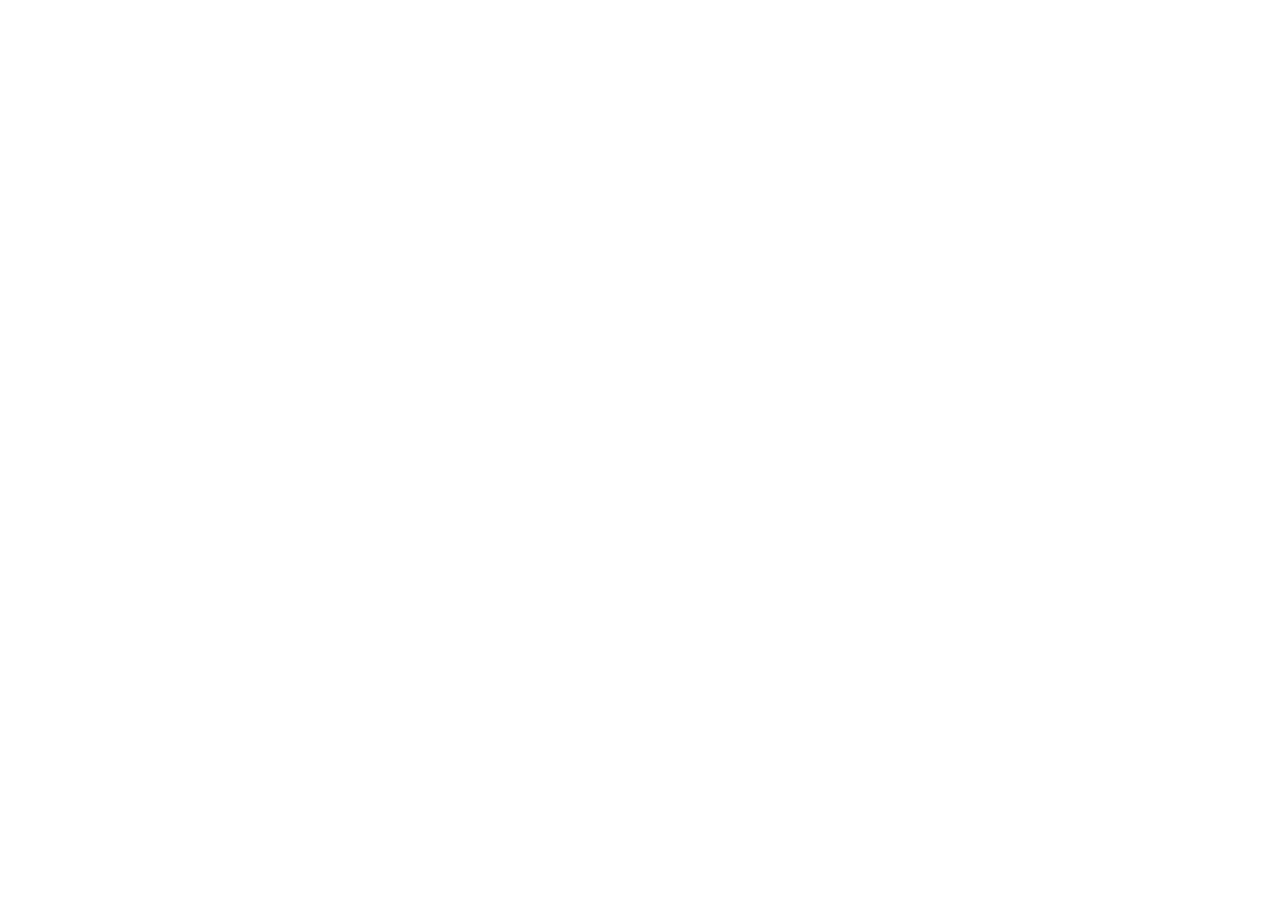
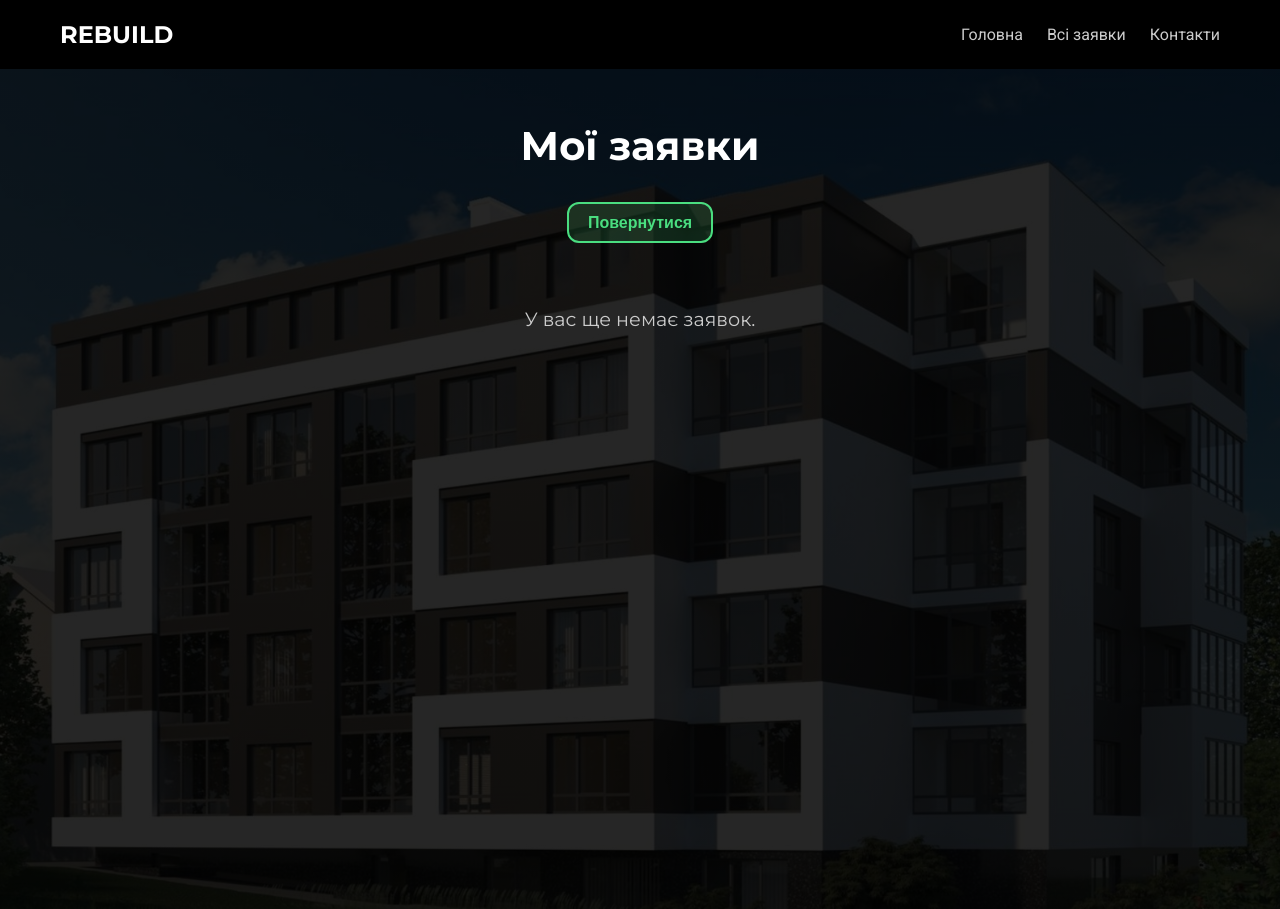
Before and after one commit to kulikp1/RebuildUA, a React (Vite) app: page /my-bids in a window 1280 px wide. Before the commit this address had no page. Before the commit the page ends 800 px from the top, so only its background shows below. Built offline with nearby package versions, Linux system fonts and the light colour scheme.

Commit message:
add bids page and logic to user page

```diff
--- a/src/components/App/App.jsx
+++ b/src/components/App/App.jsx
@@ -7,6 +7,7 @@
 import { ToastContainer } from "react-toastify";
 import "react-toastify/dist/ReactToastify.css";
 import "../AuthForm/toastifyOverrides.css";
+import MyBidsPage from "../MyBidsPage/MyBidsPage";
 
 function App() {
   return (
@@ -17,6 +18,7 @@
           <Route path="/userPage" element={<UserPage />} />
           <Route path="/companyPage" element={<CompanyPage />} />
           <Route path="/requests" element={<RequestsPage />} />
+          <Route path="/my-bids" element={<MyBidsPage />} />
         </Routes>
         <ToastContainer
           position="top-right"
--- /dev/null
+++ b/src/components/MyBidsPage/MyBidsPage.jsx
@@ -0,0 +1,83 @@
+import React, { useState, useEffect } from "react";
+import axios from "axios";
+import styles from "./MyBidsPage.module.css";
+import Header from "../Header/Header";
+
+const MyBidsPage = () => {
+  const [bids, setBids] = useState([]);
+  const [userEmail, setUserEmail] = useState("");
+
+  useEffect(() => {
+    const storedEmail = localStorage.getItem("userEmail");
+    if (storedEmail) {
+      setUserEmail(storedEmail.toLowerCase().trim());
+    }
+  }, []);
+
+  useEffect(() => {
+    const fetchBids = async () => {
+      try {
+        const response = await axios.get(
+          "https://6844cf88fc51878754d9e305.mockapi.io/bid"
+        );
+        const allBids = response.data;
+
+        console.log("ВСІ заявки з API:", allBids);
+        console.log("Email з localStorage:", userEmail);
+
+        const userBids = allBids.filter(
+          (bid) => bid.email && bid.email.toLowerCase().trim() === userEmail
+        );
+
+        console.log("Заявки цього користувача:", userBids);
+        setBids(userBids);
+      } catch (error) {
+        console.error("Помилка при завантаженні заявок:", error);
+      }
+    };
+
+    if (userEmail) {
+      fetchBids();
+    }
+  }, [userEmail]);
+
+  const handleBack = () => {
+    window.history.back();
+  };
+
+  return (
+    <>
+      <Header />
+
+      <div className={styles.myBidsContainer}>
+        <h2 className={styles.title}>Мої заявки</h2>
+        <button onClick={handleBack} className={styles.backButton}>
+          Повернутися
+        </button>
+        {bids.length > 0 ? (
+          <ul className={styles.bidsList}>
+            {bids.map((bid) => (
+              <li key={bid.id} className={styles.bidItem}>
+                <p className={styles.bidField}>
+                  <span className={styles.bidLabel}>Заголовок:</span>{" "}
+                  {bid.title}
+                </p>
+                <p className={styles.bidField}>
+                  <span className={styles.bidLabel}>Опис:</span>{" "}
+                  {bid.description}
+                </p>
+                <p className={styles.bidField}>
+                  <span className={styles.bidLabel}>Статус:</span> {bid.status}
+                </p>
+              </li>
+            ))}
+          </ul>
+        ) : (
+          <p className={styles.noBidsText}>У вас ще немає заявок.</p>
+        )}
+      </div>
+    </>
+  );
+};
+
+export default MyBidsPage;
--- /dev/null
+++ b/src/components/MyBidsPage/MyBidsPage.module.css
@@ -0,0 +1,93 @@
+.myBidsContainer {
+  background: linear-gradient(
+      to right,
+      rgba(0, 0, 0, 0.85),
+      rgba(0, 0, 0, 0.85)
+    ),
+    url("/src/assets/background.jpg") no-repeat center center / cover;
+  color: #fff;
+  min-height: 100vh;
+  padding: 20px;
+  display: flex;
+  flex-direction: column;
+  align-items: center;
+  font-family: var(--primary-font);
+  overflow-x: hidden;
+}
+
+.title {
+  font-size: 2.5rem;
+  font-weight: bold;
+  margin-top: 2rem;
+  margin-bottom: 2rem;
+  text-align: center;
+}
+
+.bidsList {
+  list-style: none;
+  padding: 0;
+  width: 100%;
+  max-width: 500px;
+}
+
+.bidItem {
+  background: rgba(255, 255, 255, 0.05);
+  border: 1px solid rgba(255, 255, 255, 0.1);
+  backdrop-filter: blur(8px);
+  border-radius: 16px;
+  padding: 1.5rem;
+  margin-bottom: 1.5rem;
+  box-shadow: 0 8px 20px rgba(0, 0, 0, 0.4);
+  transition: transform 0.3s ease, box-shadow 0.3s ease;
+}
+
+.bidItem:hover {
+  transform: scale(1.02);
+  box-shadow: 0 10px 25px rgba(0, 0, 0, 0.5);
+}
+
+.bidField {
+  margin: 0.5rem 0;
+  font-size: 1rem;
+  color: #fff;
+}
+
+.bidLabel {
+  color: #4ade80;
+  font-weight: bold;
+}
+
+.noBidsText {
+  font-size: 1.2rem;
+  color: #ccc;
+  margin-top: 2rem;
+}
+
+@media (max-width: 640px) {
+  .title {
+    font-size: 2rem;
+  }
+
+  .bidItem {
+    padding: 1rem;
+  }
+}
+
+.backButton {
+  display: block;
+  margin: 0 auto 2rem auto;
+  padding: 0.6rem 1.2rem;
+  background: rgba(74, 222, 128, 0.15);
+  color: #4ade80;
+  font-weight: 600;
+  font-size: 1rem;
+  border: 2px solid #4ade80;
+  border-radius: 12px;
+  cursor: pointer;
+  transition: background-color 0.3s ease, color 0.3s ease, box-shadow 0.3s ease;
+}
+
+.backButton:hover {
+  color: #00ff5e;
+  box-shadow: 0 0 8px #00ff5e;
+}
--- a/src/components/UserPage/UserPage.jsx
+++ b/src/components/UserPage/UserPage.jsx
@@ -4,17 +4,20 @@
 import { ToastContainer, toast } from "react-toastify";
 import "react-toastify/dist/ReactToastify.css";
 import "../AuthForm/toastifyOverrides.css";
+import { useNavigate } from "react-router-dom"; // Додано
 
 const UserPage = () => {
   const [userEmail, setUserEmail] = useState("Громадянине");
   const [rawEmail, setRawEmail] = useState("");
   const [title, setTitle] = useState("");
   const [description, setDescription] = useState("");
-  const [location, setLocation] = useState(""); // Додано
+  const [location, setLocation] = useState("");
   const [file, setFile] = useState(null);
   const [imageUrl, setImageUrl] = useState("");
   const [uploading, setUploading] = useState(false);
   const [submitting, setSubmitting] = useState(false);
+
+  const navigate = useNavigate(); // Додано
 
   useEffect(() => {
     const email = localStorage.getItem("userEmail");
@@ -75,14 +78,14 @@
     e.preventDefault();
 
     if (!imageUrl) {
-      toast.warn("⚠️ Зачекайте, поки зображення завантажиться.");
+      toast.warn("Зачекайте, поки зображення завантажиться.");
       return;
     }
 
     const formData = {
       title,
       description,
-      location, // нове поле
+      location,
       imageUrl,
       email: rawEmail || "unknown@example.com",
     };
@@ -105,7 +108,7 @@
       toast.success("Заявку надіслано успішно!");
       setTitle("");
       setDescription("");
-      setLocation(""); // Очистка поля
+      setLocation("");
       setFile(null);
       setImageUrl("");
     } catch (err) {
@@ -116,14 +119,15 @@
     }
   };
 
+  const handleMyBidsClick = () => {
+    navigate("/my-bids"); // Додано
+  };
+
   return (
     <>
       <Header />
       <div className={styles.container}>
         <h1 className={styles.title}>Ласкаво просимо, {userEmail}!</h1>
-        <p className={styles.subtitle}>
-          Це ваша особиста сторінка на платформі REBUILD.
-        </p>
 
         <form className={styles.form} onSubmit={handleSubmit}>
           <h2 className={styles.formTitle}>Створити заявку на відбудову</h2>
@@ -184,6 +188,14 @@
 
           <button
             type="button"
+            className={styles.myBidsButton}
+            onClick={handleMyBidsClick}
+          >
+            Мої заявки
+          </button>
+
+          <button
+            type="button"
             className={styles.logoutButton}
             onClick={handleLogout}
           >
--- a/src/components/UserPage/UserPage.module.css
+++ b/src/components/UserPage/UserPage.module.css
@@ -175,3 +175,27 @@
 .logoutButton:hover {
   color: #ccc;
 }
+
+.myBidsButton {
+  background: rgba(255, 255, 255, 0.08);
+  border: 1px solid rgba(255, 255, 255, 0.2);
+  backdrop-filter: blur(4px);
+  border-radius: 10px;
+  padding: 0.75rem 1.5rem;
+  font-size: 1rem;
+  color: #fff;
+  font-weight: bold;
+  cursor: pointer;
+  transition: background-color 0.3s ease, transform 0.3s ease,
+    border-color 0.3s ease;
+  width: 100%;
+  max-width: 400px;
+  box-sizing: border-box;
+  margin-top: 10px;
+}
+
+.myBidsButton:hover {
+  background-color: rgba(255, 255, 255, 0.15);
+  border-color: #fff;
+  transform: scale(1.02);
+}
```
